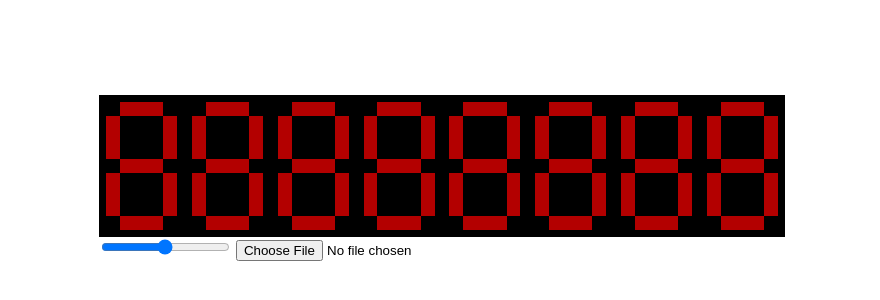
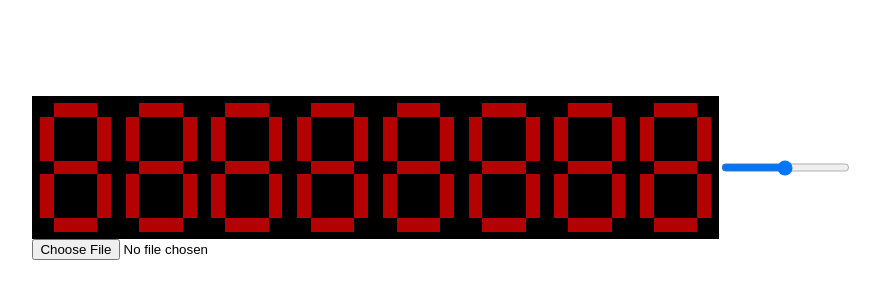
Before and after one commit to Joao-POP/7-segment-audio-player, a website with bundled scripts: page index.html in a window 1280 px wide. Shown: the part 222-522 px from the top of the page, without its empty margins (198-1078 px from the left). Built offline with nearby package versions, Linux system fonts and the light colour scheme.

Commit message:
Ajusted display area so volume knob is to the right

```diff
--- a/index.html
+++ b/index.html
@@ -9,7 +9,8 @@
     </head>
     <body>
         <div id="player-body">
-            <div id="seven-segment">
+            <div id="controls">
+                <div id="seven-segment">
                 <div class="digit">
                     <span class="horizontal segment A"></span>
                     <span class="vertical segment B"></span>
@@ -82,8 +83,9 @@
                     <span class="vertical segment F"></span>
                     <span class="horizontal segment G"></span>
                 </div>
+                </div>
+                <input id="volume-knob" type="range" name="volume" min="0" max="100" />
             </div>
-            <input id="volume-knob" type="range" name="volume" min="0" max="100" />
             <input id="cd-tray" type="file" name="song" accept="audio/*" />
         </div>
     </body>
--- a/styles.css
+++ b/styles.css
@@ -38,8 +38,25 @@
     align-items: center;
 }
 
+#player-body {
+    display: flex;
+    flex-direction: column;
+}
+
+#controls {
+    display: flex;
+}
+
 #seven-segment {
     display: flex;
+}
+
+#cd-tray {
+    width: 100%;
+}
+
+#volume-knob {
+
 }
 
 .digit {
```
